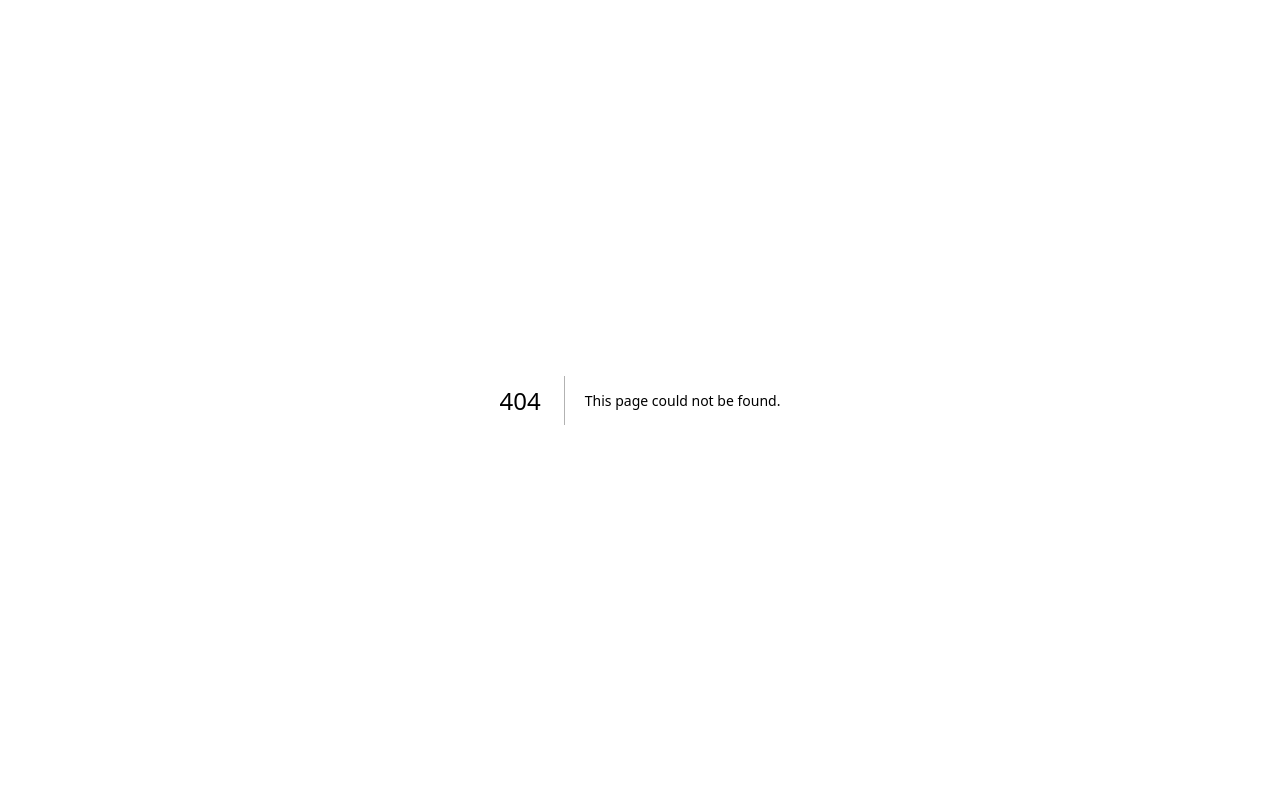
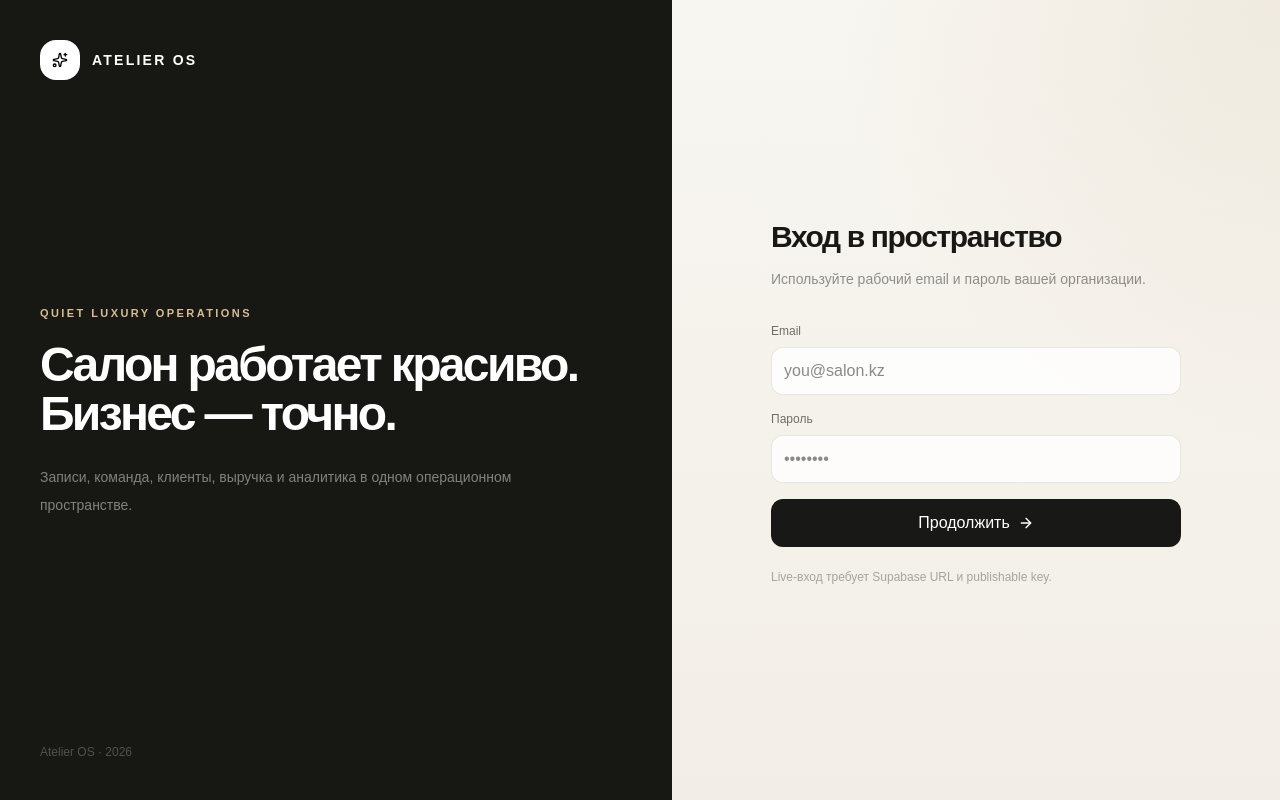
Before and after one commit to farizpro111-source/ai-app-starter, a Next.js app: page /login in a window 1280 px wide. Before the commit this address had no page. Built offline with nearby package versions, Linux system fonts and the light colour scheme.

Commit message:
feat: add src/app/login/page.tsx

```diff
--- /dev/null
+++ b/src/app/login/page.tsx
@@ -0,0 +1,50 @@
+"use client";
+
+import { FormEvent, useState } from "react";
+import { ArrowRight, Sparkles } from "lucide-react";
+import { createClient } from "@/lib/supabase/client";
+
+export default function LoginPage(){
+ const [email,setEmail]=useState("");
+ const [password,setPassword]=useState("");
+ const [error,setError]=useState("");
+ const [loading,setLoading]=useState(false);
+
+ async function signIn(e:FormEvent){
+  e.preventDefault(); setLoading(true); setError("");
+  try{
+   const supabase=createClient();
+   const {error}=await supabase.auth.signInWithPassword({email,password});
+   if(error) throw error;
+   window.location.href="/dashboard";
+  }catch(err){
+   setError(err instanceof Error?err.message:"Не удалось войти");
+  }finally{setLoading(false)}
+ }
+
+ return <main className="grid min-h-screen lg:grid-cols-[1.05fr_.95fr]">
+  <section className="hidden min-h-screen bg-[#171714] p-10 text-white lg:flex lg:flex-col">
+    <div className="flex items-center gap-3"><div className="grid size-10 place-items-center rounded-2xl bg-white text-black"><Sparkles className="size-4"/></div><div className="text-sm font-semibold tracking-[.16em]">ATELIER OS</div></div>
+    <div className="my-auto max-w-xl">
+      <div className="text-[11px] font-semibold uppercase tracking-[.22em] text-[#d6bd92]">Quiet luxury operations</div>
+      <h1 className="mt-5 text-5xl font-semibold leading-[1.02] tracking-[-.055em]">Салон работает красиво.<br/>Бизнес — точно.</h1>
+      <p className="mt-6 max-w-lg text-sm leading-7 text-white/46">Записи, команда, клиенты, выручка и аналитика в одном операционном пространстве.</p>
+    </div>
+    <div className="text-xs text-white/25">Atelier OS · 2026</div>
+  </section>
+  <section className="flex items-center justify-center p-5 md:p-10">
+    <div className="w-full max-w-[410px]">
+      <div className="mb-8 text-sm font-semibold tracking-[.16em] lg:hidden">ATELIER OS</div>
+      <div className="text-[30px] font-semibold tracking-[-.045em]">Вход в пространство</div>
+      <p className="mt-2 text-sm leading-6 text-black/42">Используйте рабочий email и пароль вашей организации.</p>
+      <form onSubmit={signIn} className="mt-8 space-y-4">
+        <label className="block"><span className="mb-2 block text-xs font-medium text-black/55">Email</span><input value={email} onChange={e=>setEmail(e.target.value)} type="email" required className="h-12 w-full rounded-xl border border-black/[.09] bg-white/80 px-3 outline-none focus:border-black/25" placeholder="you@salon.kz"/></label>
+        <label className="block"><span className="mb-2 block text-xs font-medium text-black/55">Пароль</span><input value={password} onChange={e=>setPassword(e.target.value)} type="password" required className="h-12 w-full rounded-xl border border-black/[.09] bg-white/80 px-3 outline-none focus:border-black/25" placeholder="••••••••"/></label>
+        {error?<div className="rounded-xl bg-[#f6e9e7] px-3 py-2 text-xs text-[#914d45]">{error}</div>:null}
+        <button disabled={loading} className="flex h-12 w-full items-center justify-center gap-2 rounded-xl bg-[#181816] text-sm font-medium text-white disabled:opacity-55">{loading?"Входим…":"Продолжить"}<ArrowRight className="size-4"/></button>
+      </form>
+      <p className="mt-5 text-xs leading-5 text-black/32">Live-вход требует Supabase URL и publishable key.</p>
+    </div>
+  </section>
+ </main>;
+}
```
